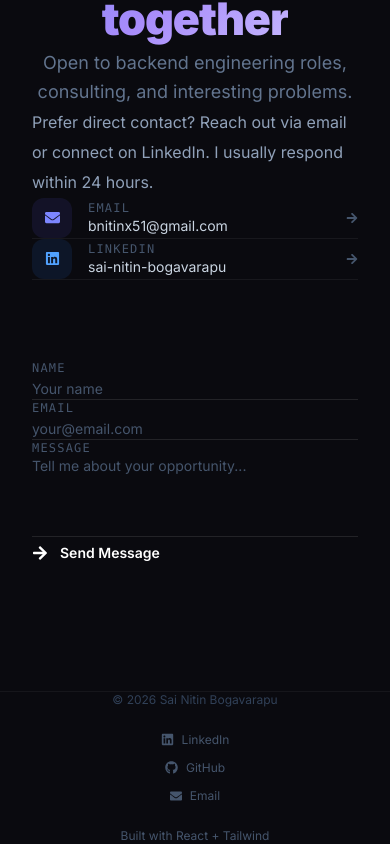
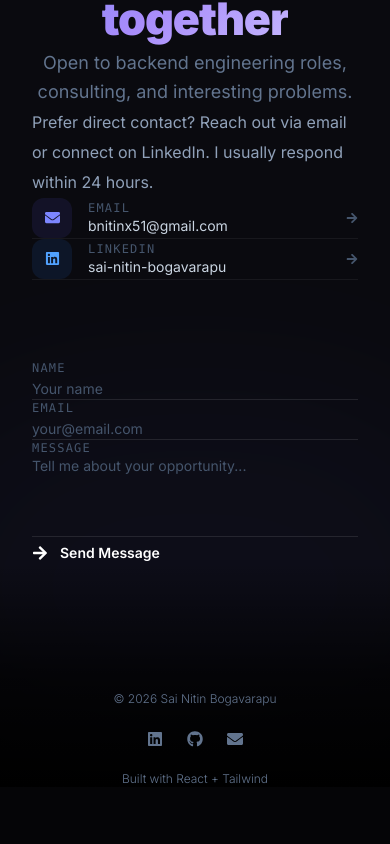
Before and after one commit to nitin264/my-resume, a React (Vite) app in the folder portfolio/: page / in a window 390 px wide. Shown: the part 6828-7672 px from the top of the page. After the commit the page ends 7615 px from the top, so only its background shows below. Built offline with nearby package versions, Linux system fonts and the light colour scheme.

Commit message:
fixed footer

```diff
--- a/portfolio/src/App.jsx
+++ b/portfolio/src/App.jsx
@@ -11,7 +11,7 @@ import { Analytics } from "@vercel/analytics/react"
 
 export default function App() {
   return (
-    <div className="min-h-screen" style={{ backgroundColor: '#0a0a0f' }}>
+    <div className="relative min-h-screen" style={{ backgroundColor: '#0a0a0f' }}>
       <Navbar />
       <main>
         <Hero />
@@ -21,7 +21,13 @@ export default function App() {
         <Projects />
         <Contact />
       </main>
+
+      {/* Gradient fade overlay */}
+      <div className="pointer-events-none absolute bottom-0 left-0 w-full h-56 bg-gradient-to-t from-black via-black/70 to-transparent" />
+
+      {/* Footer */}
       <Footer />
+
       <Analytics />
     </div>
   );
--- a/portfolio/src/components/Footer.jsx
+++ b/portfolio/src/components/Footer.jsx
@@ -2,41 +2,90 @@ import { FaLinkedin, FaEnvelope, FaGithub } from 'react-icons/fa';
 import { contact, hero } from '../data';
 
 export default function Footer() {
+  const currentYear = new Date().getFullYear();
+
   return (
-    <footer className="w-full border-t border-white/5 py-16">
-      <div className="w-full max-w mx-auto px-4 sm:px-6">
-        <div className="grid grid-cols-1 md:grid-cols-3 items-center gap-6">
-          <p className="text-slate-700 text-xs text-center md:text-left">
-            © 2026 {hero.name}
+    <footer className="relative z-10 mt-24 mb-16 py-6 px-8 translate-y-0 translate-x- -2">
+      <div className="container mx-auto px-8 py-12">
+        <div className="hidden md:flex items-center justify-between gap-8">
+          {/* Left: Copyright */}
+          <p className="text-slate-500 text-sm font-light">
+            © {currentYear} {hero.name}
           </p>
 
-          <div className="flex flex-col sm:flex-row items-center justify-center gap-3">
+          {/* Center: Social links */}
+          <div className="flex items-center gap-6">
             <a
               href={contact.linkedin}
-              target="_blank" rel="noopener noreferrer"
-              className="flex items-center gap-2 text-slate-600 hover:text-slate-300 text-xs transition-colors"
+              target="_blank"
+              rel="noopener noreferrer"
+              className="text-slate-500 hover:text-slate-300 transition-colors duration-200"
+              title="LinkedIn"
             >
-              <FaLinkedin size={13} />
-              LinkedIn
+              <FaLinkedin size={16} />
             </a>
             <a
               href="https://github.com/nitin264/"
-              target="_blank" rel="noopener noreferrer"
-              className="flex items-center gap-2 text-slate-600 hover:text-slate-300 text-xs transition-colors"
+              target="_blank"
+              rel="noopener noreferrer"
+              className="text-slate-500 hover:text-slate-300 transition-colors duration-200"
+              title="GitHub"
             >
-              <FaGithub size={13} />
-              GitHub
+              <FaGithub size={16} />
             </a>
             <a
               href={`mailto:${contact.email}`}
-              className="flex items-center gap-2 text-slate-600 hover:text-slate-300 text-xs transition-colors"
+              className="text-slate-500 hover:text-slate-300 transition-colors duration-200"
+              title="Email"
             >
-              <FaEnvelope size={12} />
-              Email
+              <FaEnvelope size={16} />
             </a>
           </div>
 
-          <p className="text-slate-600 text-xs text-center md:text-right">
+          {/* Right: Tech note */}
+          <p className="text-slate-500 text-sm font-light">
+            Built with React + Tailwind
+          </p>
+        </div>
+
+        {/* Mobile: stacked layout */}
+        <div className="flex md:hidden flex-col gap-6 items-center">
+          {/* Name */}
+          <p className="text-slate-500 text-xs font-light text-center">
+            © {currentYear} {hero.name}
+          </p>
+
+          {/* Social links */}
+          <div className="flex items-center gap-6">
+            <a
+              href={contact.linkedin}
+              target="_blank"
+              rel="noopener noreferrer"
+              className="text-slate-500 hover:text-slate-300 transition-colors duration-200"
+              title="LinkedIn"
+            >
+              <FaLinkedin size={16} />
+            </a>
+            <a
+              href="https://github.com/nitin264/"
+              target="_blank"
+              rel="noopener noreferrer"
+              className="text-slate-500 hover:text-slate-300 transition-colors duration-200"
+              title="GitHub"
+            >
+              <FaGithub size={16} />
+            </a>
+            <a
+              href={`mailto:${contact.email}`}
+              className="text-slate-500 hover:text-slate-300 transition-colors duration-200"
+              title="Email"
+            >
+              <FaEnvelope size={16} />
+            </a>
+          </div>
+
+          {/* Tech note */}
+          <p className="text-slate-500 text-xs font-light text-center">
             Built with React + Tailwind
           </p>
         </div>
```
